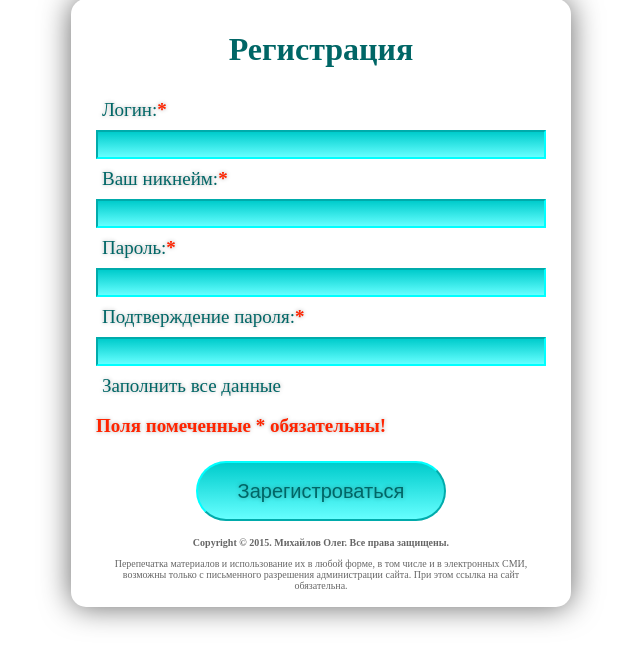
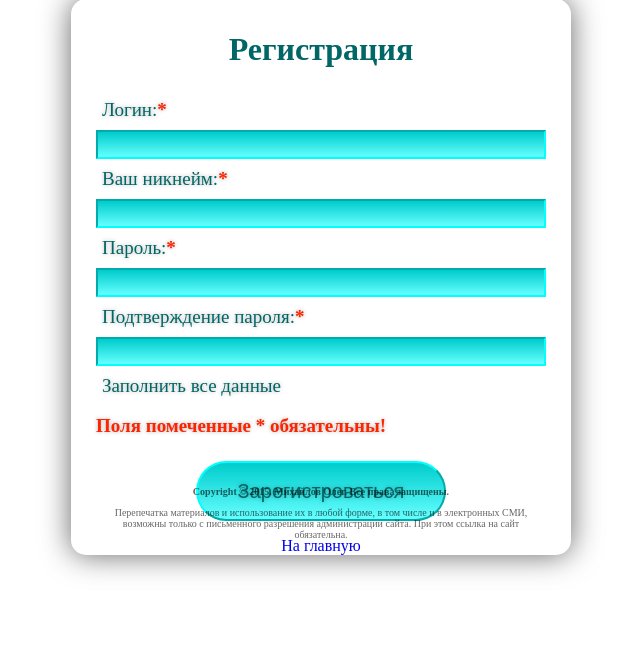
Before and after one commit to WildeG/WildeG, a PHP site: page /registration.html in a window 1280 px wide. Shown: the part 101-767 px from the top of the page, without its empty margins (319-959 px from the left). Run offline with PHP 8.4, Linux system fonts and the light colour scheme; some libraries are stand-ins or nearby versions.

Commit message:
Мелкие фиксы
Вернул копирайт на индексе обратно вниз, добил дамп -- теперь все строки
имеют имена со строчной буквы, добавил ссылку на главную на регистрации,
заменил все "family" на "lastname".

```diff
--- a/content/css/style.css
+++ b/content/css/style.css
@@ -9,8 +9,8 @@ h1 {
   color: #006666;
 }
 #copyright {
-
-  bottom:0px;
+  position:absolute;
+  bottom:-1px;
   margin-left: 25px;
   width: 450px;
   height: 70px;
--- a/damb_wilde_gard.sql
+++ b/damb_wilde_gard.sql
@@ -206,7 +206,7 @@ CREATE TABLE IF NOT EXISTS `users` (
 -- Дамп данных таблицы `users`
 --
 
-INSERT INTO `users` (`ID_Users`, `Login`, `Password`, `Nikname`, `E_Mail`, `Name`, `Family`, `Date_of_Birth`, `SecretQ`, `Answer`, `Date_of_Registration`) VALUES
+INSERT INTO `users` (`ID_Users`, `login`, `password`, `nickname`, `email`, `name`, `family`, `date_of_birth`, `secretq`, `answer`, `date_of_registration`) VALUES
 (2, 'Admin', '7fa8282ad93047a4', 'Admin', 'olegmixa@mail.ru', 'Олег', 'Михайлов', '1996-09-24', 'Имя любимой девушки?', 'Марина', '2015-01-28'),
 (3, 'Oleg', '7fa8282ad93047a4', 'аакауаку', 'vasya@pupkin.com', 'Сергей', 'STEAM', '1996-09-24', 'Сколько', '12', '2015-01-28');
 
--- a/login.php
+++ b/login.php
@@ -41,7 +41,7 @@ else {
           $_SESSION['login']=$myrow['login'];
           $_SESSION['id']=$myrow['id_users'];
           $_SESSION['name']=$myrow['name'];
-          $_SESSION['family']=$myrow['family'];//эти данные очень часто используются, вот их и будет "носить с собой" вошедший пользователь
+          $_SESSION['lastname']=$myrow['lastname'];//эти данные очень часто используются, вот их и будет "носить с собой" вошедший пользователь
           header('Location:'.$link.'');
           }
 
--- a/registration.html
+++ b/registration.html
@@ -44,6 +44,7 @@
 		числе и в электронных СМИ, возможны только с письменного разрешения
 		администрации сайта. При этом ссылка на сайт обязательна.</p>
 		</div>
+		<center><a href='/index.php'>На главную</a></center>
 		</div>
 	</body>
 </html>
```
Also changed, not shown: index.php (+5 -5 lines).
